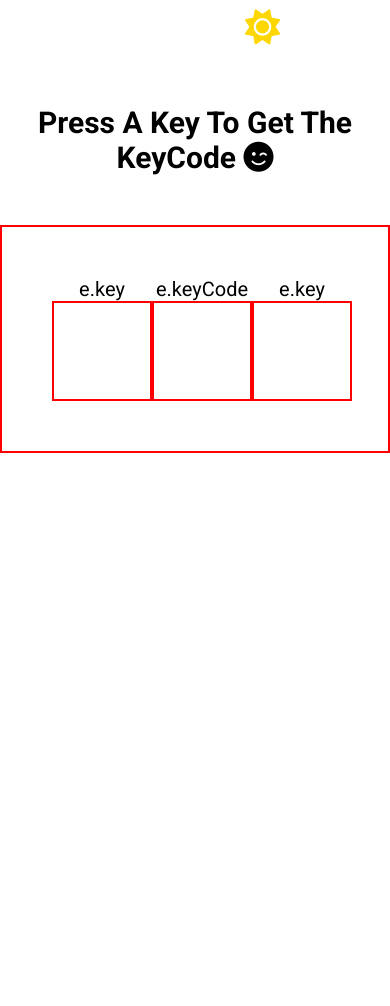
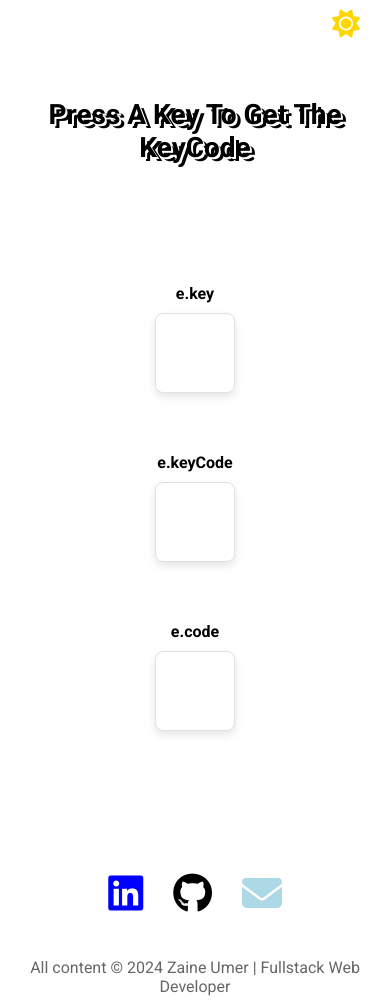
Before and after one commit to zumer45/Key-Codes, a plain HTML site: page index.html in a window 390 px wide. Before the commit the page ends 844 px from the top, so only its background shows below. Drawn offline with Linux system fonts and the light colour scheme.

Commit message:
Final version.

```diff
--- a/index.html
+++ b/index.html
@@ -16,25 +16,41 @@
   <body>
     <!-- <i class="fa-solid fa-moon"></i> -->
     <div class="icons">
-      <i class="fa-solid fa-sun sun"></i>
+      <i class="fa-solid fa-sun sun" id="themeIcon"></i>
     </div>
-    <h1>
-      Press A Key To Get The KeyCode
-      <span><i class="fa-solid fa-face-smile-wink"></i></span>
-    </h1>
+    <h1>Press A Key To Get The KeyCode</h1>
+
     <div class="container">
       <small>
-        e.key
-        <div></div>
+        <p>e.key</p>
+        <div class="key"></div>
       </small>
       <small>
-        e.keyCode
-        <div></div>
+        <p>e.keyCode</p>
+        <div class="keyCode"></div>
       </small>
       <small>
-        e.key
-        <div></div>
+        <p>e.code</p>
+        <div class="code"></div>
       </small>
     </div>
+    <footer>
+      <div class="footer-icons">
+        <a
+          href="https://www.linkedin.com/in/zaine-umer-51079824b/"
+          target="_blank"
+          ><i class="fa-brands fa-linkedin"></i
+        ></a>
+        <a href="https://github.com/zumer45" target="_blank"
+          ><i class="fa-brands fa-github"></i
+        ></a>
+        <a><i class="fa-solid fa-envelope mail"></i></a>
+      </div>
+      <p class="copyright">
+        All content &copy<span class="year"> </span>Zaine Umer | Fullstack Web
+        Developer
+      </p>
+    </footer>
+    <script src="script.js"></script>
   </body>
 </html>
--- /dev/null
+++ b/script.js
@@ -0,0 +1,58 @@
+const elements = {
+  key: document.querySelector(".key"),
+  keyCode: document.querySelector(".keyCode"),
+  code: document.querySelector(".code"),
+  sun: document.querySelector(".sun"),
+  mail: document.querySelector(".mail"),
+  year: document.querySelector(".year"),
+};
+
+function display() {
+  elements.key.innerHTML = "";
+  elements.keyCode.innerHTML = "";
+  elements.code.innerHTML = "";
+
+  elements.key.innerHTML = currKey;
+  elements.keyCode.innerHTML = currKeyCode;
+  elements.code.innerHTML = currCode;
+}
+
+function sendEmail() {
+  const email = "zaineumer@gmail.com";
+
+  window.open(`mailto:${email}`);
+}
+
+function setCurrentYear() {
+  const now = new Date();
+  const currentYear = now.getFullYear();
+  elements.year.innerHTML = ` ${currentYear} `;
+}
+document.body.addEventListener("keydown", (e) => {
+  currKey = e.key;
+  currKeyCode = e.keyCode;
+  currCode = e.code;
+
+  display();
+});
+
+elements.sun.addEventListener("click", () => {
+  document.body.classList.toggle("dark-mode");
+
+  if (document.body.classList.contains("dark-mode")) {
+    elements.sun.classList.remove("fa-sun");
+    elements.sun.classList.add("fa-moon");
+    elements.sun.style.color = "#fff";
+  } else {
+    elements.sun.classList.remove("fa-moon");
+    elements.sun.classList.add("fa-sun");
+    elements.sun.style.color = "#FFD700";
+  }
+});
+
+elements.mail.addEventListener("click", (e) => {
+  e.preventDefault();
+  sendEmail();
+});
+
+setCurrentYear();
--- a/style.css
+++ b/style.css
@@ -9,19 +9,15 @@
 body {
   font-family: "Roboto", sans-serif;
   height: 100vh;
+  overflow: hidden;
 }
 
 h1 {
   text-align: center;
   font-weight: bold;
   margin-top: 50px;
-  font-size: 30px;
-}
-
-.sun {
-  font-size: 35px;
-  margin-right: 100px;
-  color: #ffd700;
+  font-size: 50px;
+  text-shadow: 2px 2px 0px rgba(255, 255, 255, 1), 5px 4px 0px rgba(0, 0, 0, 1);
 }
 
 .icons {
@@ -31,33 +27,188 @@ h1 {
   justify-content: flex-end;
 }
 
+.sun {
+  font-size: 35px;
+  color: #ffd700;
+  margin-right: 50px; /* Added margin-right to move the sun icon over a bit */
+  transition: transform 0.2s, color 0.3s ease;
+}
+
 .container {
   margin: 50px auto;
-  border: 2px solid red;
   display: flex;
   justify-content: space-between;
   padding: 50px;
-  max-width: 500px;
+  max-width: 600px;
+}
+
+small {
+  display: block;
+  text-align: center;
+  padding: 20px 0;
+}
+
+small p {
+  font-size: 20px;
+  margin-bottom: 10px;
+  font-weight: bold;
 }
 
 .container div {
-  height: 100px;
-  width: 100px;
-  border: 2px solid red;
+  height: 150px;
+  width: 150px;
+  margin: 0 20px;
+  border: 1px solid #e0e0e0;
+  border-radius: 8px;
+  box-shadow: 0 4px 8px rgba(0, 0, 0, 0.1);
+  background-color: #ffffff;
+  transition: box-shadow 0.3s ease, background-color 0.3s ease,
+    border-color 0.3s ease;
+  font-size: 20px;
+  display: flex;
+  justify-content: center;
+  align-items: center;
+  text-align: center;
 }
 
-small {
-  text-align: center;
-  font-size: 20px;
+.container div:hover {
+  box-shadow: 0 8px 16px rgba(0, 0, 0, 0.15);
 }
 
-.icons .sun {
-  transition: transform 0.2s, color 0.2s ease;
+footer {
+  margin: 200px auto;
+  display: flex;
+  flex-direction: column;
+  align-items: center;
+  text-align: center;
 }
-.icons .sun:hover {
-  transform: translateY(-3px);
+
+.footer-icons {
+  display: flex;
+  gap: 20px;
+  margin-bottom: 20px;
 }
-.icons .sun:active {
-  color: #e6be00;
-  transform: translateY(0);
+
+.footer-icons a {
+  font-size: 50px;
+  margin: 20px;
+  color: #333333;
+  transition: color 0.3s ease, transform 0.2s;
 }
+
+.footer-icons a:hover {
+  transform: translateY(-10px);
+}
+
+.copyright {
+  font-size: 22px;
+  color: #666666;
+}
+.fa-github {
+  color: black;
+}
+.fa-linkedin {
+  color: blue;
+}
+.fa-envelope {
+  color: lightblue;
+}
+
+/* Dark Mode Styles */
+body.dark-mode {
+  background-color: #2e2e2e;
+}
+
+body.dark-mode h1 {
+  color: #ffc107;
+  text-shadow: 2px 2px 0px rgba(255, 193, 7, 0.6),
+    5px 4px 0px rgba(0, 0, 0, 0.8);
+}
+
+body.dark-mode .container div {
+  background-color: #444444;
+  border-color: #666;
+  color: #ffffff;
+  transition: box-shadow 0.3s ease, background-color 0.3s ease,
+    border-color 0.3s ease;
+}
+
+body.dark-mode .container div:hover {
+  box-shadow: 0 8px 16px rgba(255, 193, 7, 0.5);
+  background-color: #ffc107;
+  color: #000000;
+}
+
+body.dark-mode small p {
+  color: #ffc107;
+}
+
+body.dark-mode .copyright {
+  color: #ffc107;
+}
+
+@media (max-width: 600px) {
+  body {
+    overflow: scroll;
+  }
+  h1 {
+    font-size: 28px;
+  }
+
+  .icons {
+    margin-top: 0;
+    padding: 10px;
+    display: flex;
+    align-items: center;
+    justify-content: flex-end;
+    margin-bottom: 20px;
+  }
+
+  .sun {
+    font-size: 28px;
+    margin-right: 20px;
+  }
+
+  .container {
+    flex-direction: column;
+    align-items: center;
+    gap: 20px;
+  }
+
+  .container div {
+    height: 80px;
+    width: 80px;
+    font-size: 14px;
+  }
+
+  small p {
+    font-size: 16px;
+  }
+
+  footer {
+    margin: 20px auto;
+    padding: 10px;
+    display: flex;
+    flex-direction: column;
+    align-items: center;
+    text-align: center;
+  }
+
+  .footer-icons {
+    display: flex;
+    flex-wrap: wrap;
+    gap: 10px;
+    justify-content: center;
+  }
+
+  .footer-icons a {
+    font-size: 40px;
+    margin: 10px;
+  }
+
+  .copyright {
+    font-size: 16px;
+    color: #666666;
+    margin-top: 10px; /* Add margin-top to ensure it's not overlapping */
+  }
+}
```
